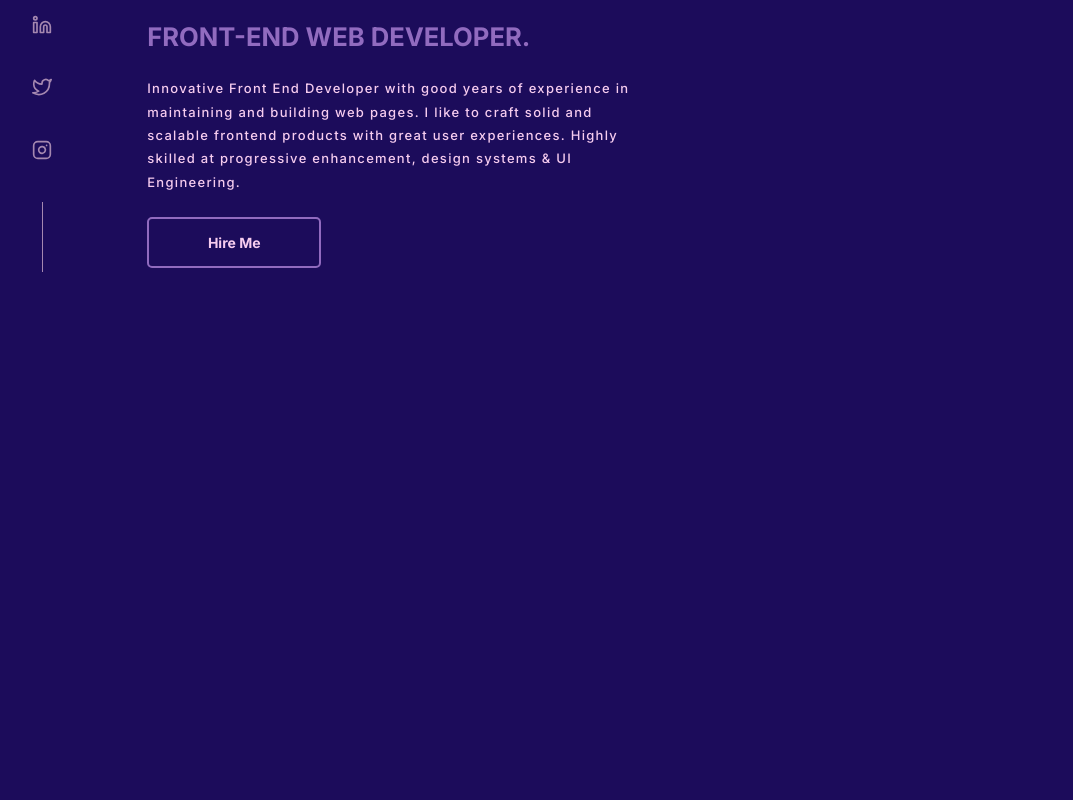
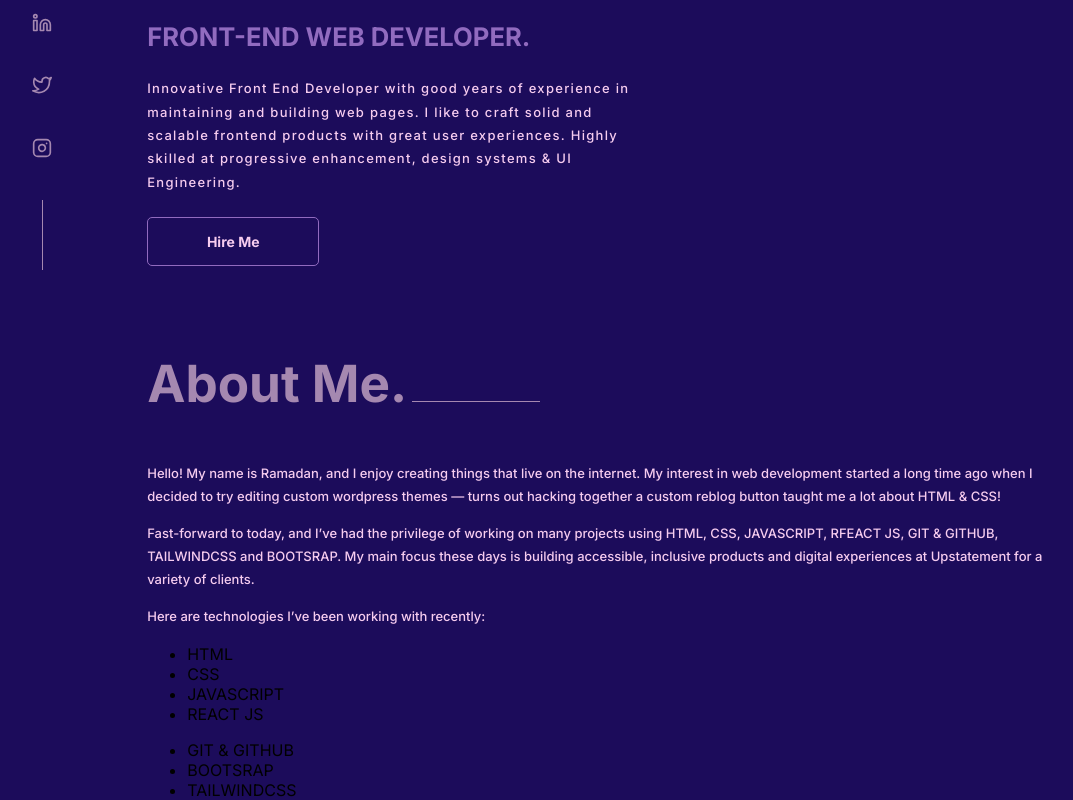
Before and after one commit to rambey-coder/Portfolio-app, a React (Create React App) app: page / in a window 1280 px wide. Shown: the part 356-1156 px from the top of the page, without its empty margins (32-1105 px from the left). Before the commit the page ends 800 px from the top, so only its background shows below. Built offline with nearby package versions, Linux system fonts and the light colour scheme.

Commit message:
about section started

```diff
--- a/src/App.js
+++ b/src/App.js
@@ -3,6 +3,7 @@ import { useState, useEffect } from "react";
 import Navbar from './Components/Navbar'
 import Intro from "./Components/Intro";
 import HashLoader from "react-spinners/HashLoader";
+import About from "./Components/About";
 
 function App() {
   const [loading, setLoading] = useState(false);
@@ -39,6 +40,7 @@ function App() {
         <>
         <Navbar />
         <Intro />
+        <About />
         </>
       }
 
--- /dev/null
+++ b/src/Components/About.css
@@ -0,0 +1,44 @@
+/* #1c0c5b
+#3d2c8d
+#916bbf
+#f6ccef
+#a588b0
+#d700ff
+#fff */
+
+.abt-container {
+    width: 90%;
+    margin: auto;
+    position: relative;
+    top: 10rem;
+}
+
+.sub-abt {
+    width: 80%;
+    margin: auto;
+}
+
+
+
+.first > h1 {
+    color: #a588b0;
+    text-transform: capitalize;
+    display: inline-block;
+    font-size: 4vw;
+    margin-right: 5px;
+}
+
+.first > div {
+    width: 10vw;
+    height: 1px;
+    background-color: #a588b0;
+    display: inline-block;
+}
+
+.card1 > p {
+    color: #f6ccef;
+    font-size: 13px;
+    /* width: 40vw; */
+    line-height: 1.8;
+    font-weight: 500;
+}
--- /dev/null
+++ b/src/Components/About.js
@@ -0,0 +1,44 @@
+import React from 'react'
+import './About.css'
+const About = () => {
+  return (
+    <div className="abt-container" id='about'>
+        <div className="sub-abt">
+            <div className="first">
+                <h1>About Me.</h1>
+                <div></div>
+            </div>
+        <div className="general-card">
+            <div className="card1">
+                <p>Hello! My name is Ramadan, and I enjoy creating things that live on the internet. My interest in web development started a long time ago when I decided to try editing custom wordpress themes — turns out hacking together a custom reblog button taught me a lot about HTML & CSS!
+                </p>
+
+                <p>
+                Fast-forward to today, and I’ve had the privilege of working on many projects using HTML, CSS, JAVASCRIPT, RFEACT JS, GIT & GITHUB, TAILWINDCSS and BOOTSRAP. My main focus these days is building accessible, inclusive products and digital experiences at Upstatement for a variety of clients.
+                </p>
+
+               <p>Here are technologies I’ve been working with recently:</p>
+
+               <div className="second">
+               <ul>
+                   <li>HTML</li>
+                   <li>CSS</li>
+                   <li>JAVASCRIPT</li>
+                   <li>REACT JS</li>
+               </ul>
+
+               <ul>
+                    <li>GIT & GITHUB</li>
+                   <li>BOOTSRAP</li>
+                   <li>TAILWINDCSS</li>
+               </ul>
+               </div>
+            </div>
+            <div className="card2"></div>
+        </div>
+        </div>
+    </div>
+  )
+}
+
+export default About
--- a/src/Components/Intro.css
+++ b/src/Components/Intro.css
@@ -56,7 +56,7 @@
 .button {
     outline: 0;
     background: transparent;
-    border: 2px solid #916bbf;
+    border: 1px solid #916bbf;
     border-radius: 5px;
     color: #f6ccef;
     margin-top: 10px;
--- a/src/Components/Navbar.css
+++ b/src/Components/Navbar.css
@@ -7,7 +7,7 @@
 
 .nav-container {
     width: 100%;
-    height: 80px;
+    height: 60px;
     background: transparent;
     position: fixed;
     right: 0;
@@ -18,7 +18,6 @@
 .nav-container.active {
     backdrop-filter: blur(17px) saturate(191%);
     background-color: rgba(61, 44, 141, 0.66);
-    border: 1px solid #f6ccefa4;
 }
 
 .navbar {
@@ -166,9 +165,9 @@
     .list-group {
         position: absolute;
         right: 0;
-        height: 85vh;
+        height: 90vh;
         width: 50%;
-        top: 81px;
+        top: 60px;
         backdrop-filter: blur(17px) saturate(191%);
         background-color: rgba(61, 44, 141, 0.66);
         /* border: 1px solid #f6ccefa4; */
--- a/src/index.css
+++ b/src/index.css
@@ -35,3 +35,7 @@ body {
   height: 100vh;
   background: #fff;
 }
+
+body::selection {
+  background-color: #916bbf;
+}
```
